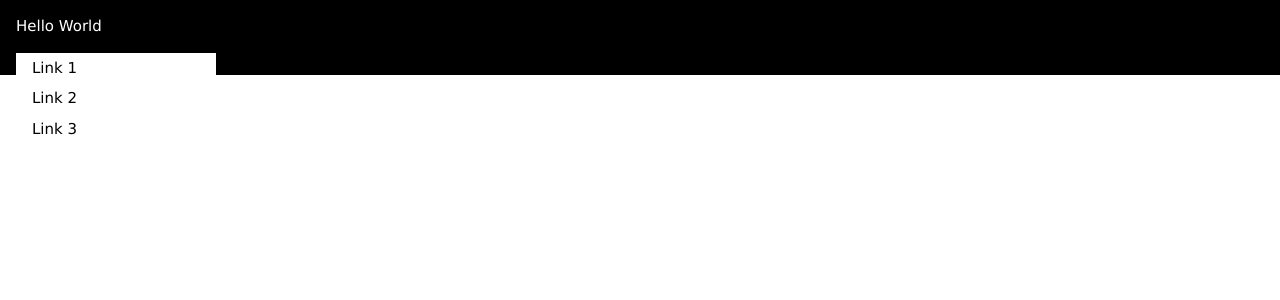
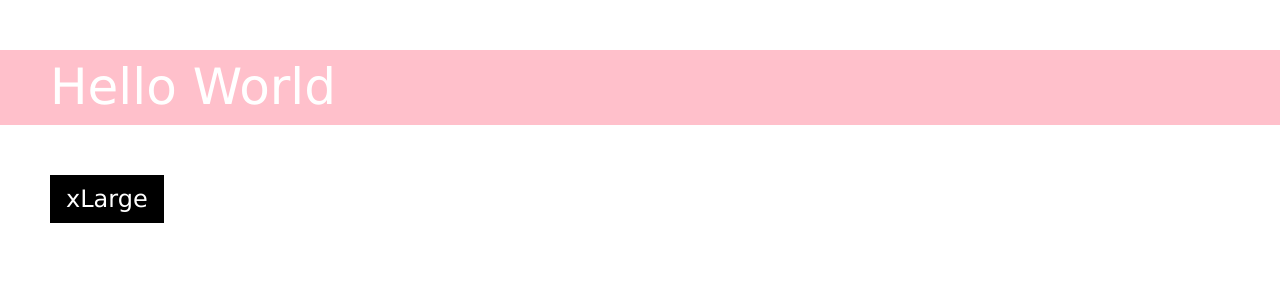
Before and after one commit to chutipon29301/Deekanna, a PHP site: page /test_page.html in a window 1280 px wide. Shown: the top 300 px of the page. Run offline with PHP 8.4, Linux system fonts and the light colour scheme.

Commit message:
Teaching test file

```diff
--- a/styles/test_style.css
+++ b/styles/test_style.css
@@ -1,3 +1,9 @@
-.header{
-	margin: 0px;
+.headerText{
+	background-color: pink;
+	color: white;
+	font-size: 50px;
+	padding-left: 50px;
 }
+.btn{
+	margin-left: 50px;
+}
--- a/test_page.html
+++ b/test_page.html
@@ -3,31 +3,13 @@
 <head>
 	<link rel="stylesheet" type="text/css" href="styles/test_style.css">
     <link rel="stylesheet" type="text/css" href="styles/w3.css">
-	<title>Deekanna Beta</title>
+	<title>Cartoonnarak</title>
 </head>
 <body>
-	<div class="w3-panel" style="margin: 0 !important;background-color: #000000;">
-		<p style="color: #ffffff">Hello World</p>
-		<nav class="w3-sidenav w3-collapse w3-white" style="width:200px" id="mySidenav">
-		  <a href="#" onclick="w3_close()" class="w3-closenav w3-hide-large">Close &times;</a>
-		  <a href="#">Link 1</a>
-		  <a href="#">Link 2</a>
-		  <a href="#">Link 3</a>
-		</nav>
+	<p class="headerText">Hello World</p>
+	<a href="http://www.apple.com" class="btn">
+		<button class="w3-btn w3-xlarge">xLarge</button>
+	</a>
 
-		<div class="w3-main" style="margin-left:200px">
-		 <span class="w3-opennav w3-hide-large" onclick="w3_open()">&#9776;</span>
-		  ... page content ...
-		</div>
-
-		<script>
-		function w3_open() {
-		  document.getElementById("mySidenav").style.display = "block";
-		}
-		function w3_close() {
-		  document.getElementById("mySidenav").style.display = "none";
-		}
-		</script>
-	</div>
 </body>
 </html>
```
